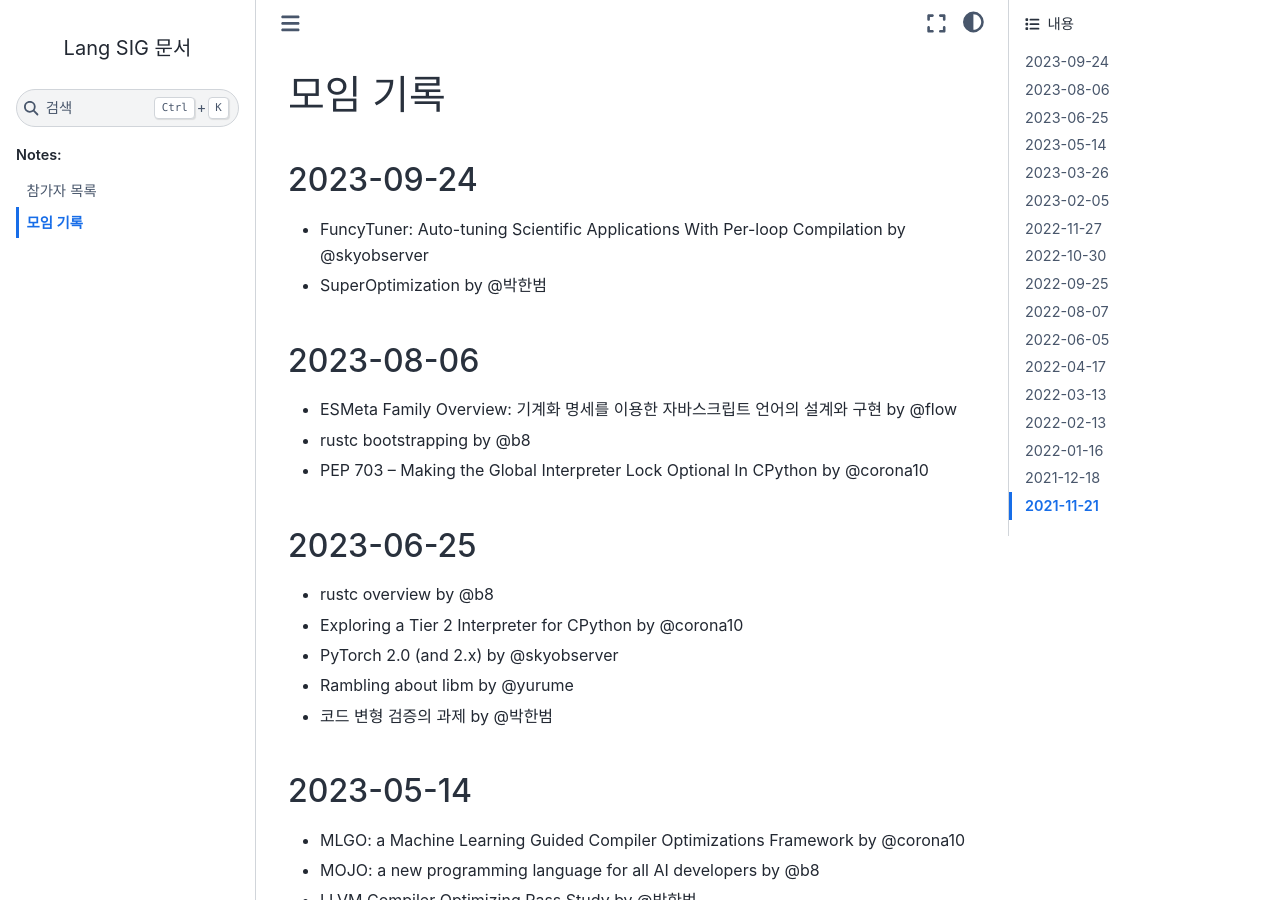
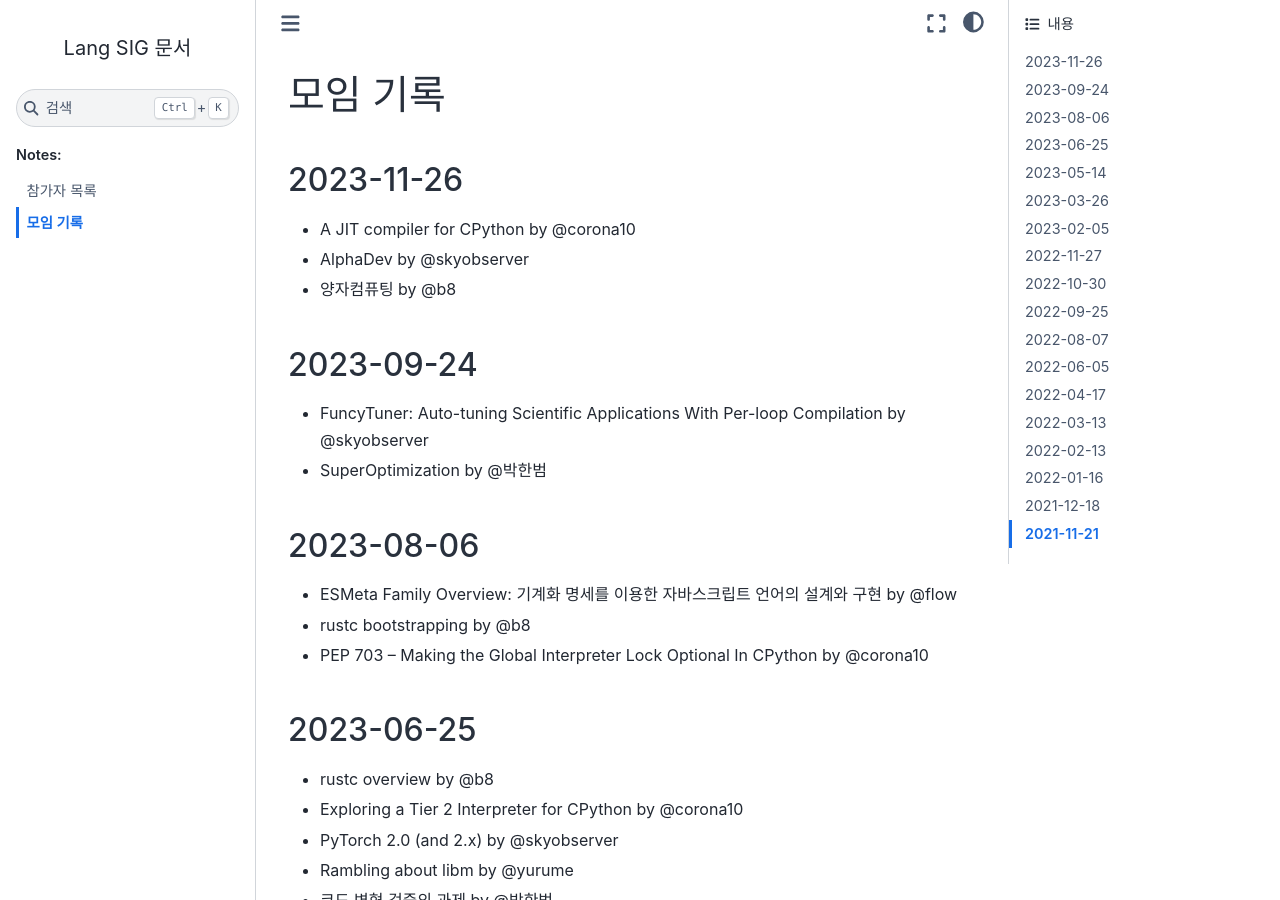
Before and after one commit to Lang-SIG/LangSIG, a Sphinx documentation site: the page built from docs/meeting.rst, in a window 1280 px wide and 900 px high. Built offline with Sphinx 7.4.7 and the Sphinx Book theme 1.1.4, drawn with Linux system fonts in a browser that asks for light colours.

Commit message:
20231126: Update meeting log (#6)

```diff
--- a/docs/meeting.rst
+++ b/docs/meeting.rst
@@ -2,6 +2,14 @@
 
 모임 기록
 ===============
+
+.. _log-20231126:
+
+2023-11-26
+----------
+- A JIT compiler for CPython by @corona10
+- AlphaDev by @skyobserver
+- 양자컴퓨팅 by @b8
 
 .. _log-20230924:
 
```
